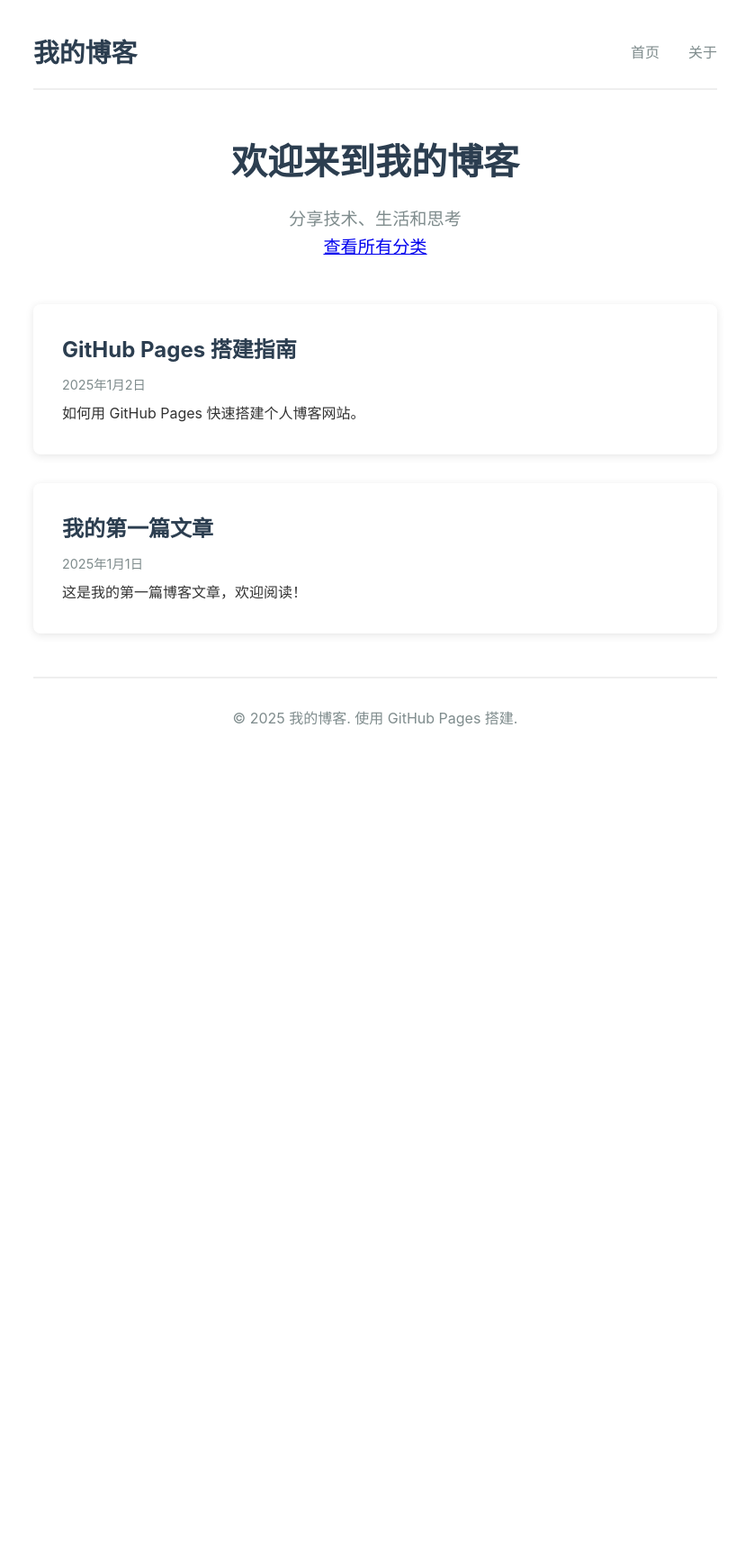
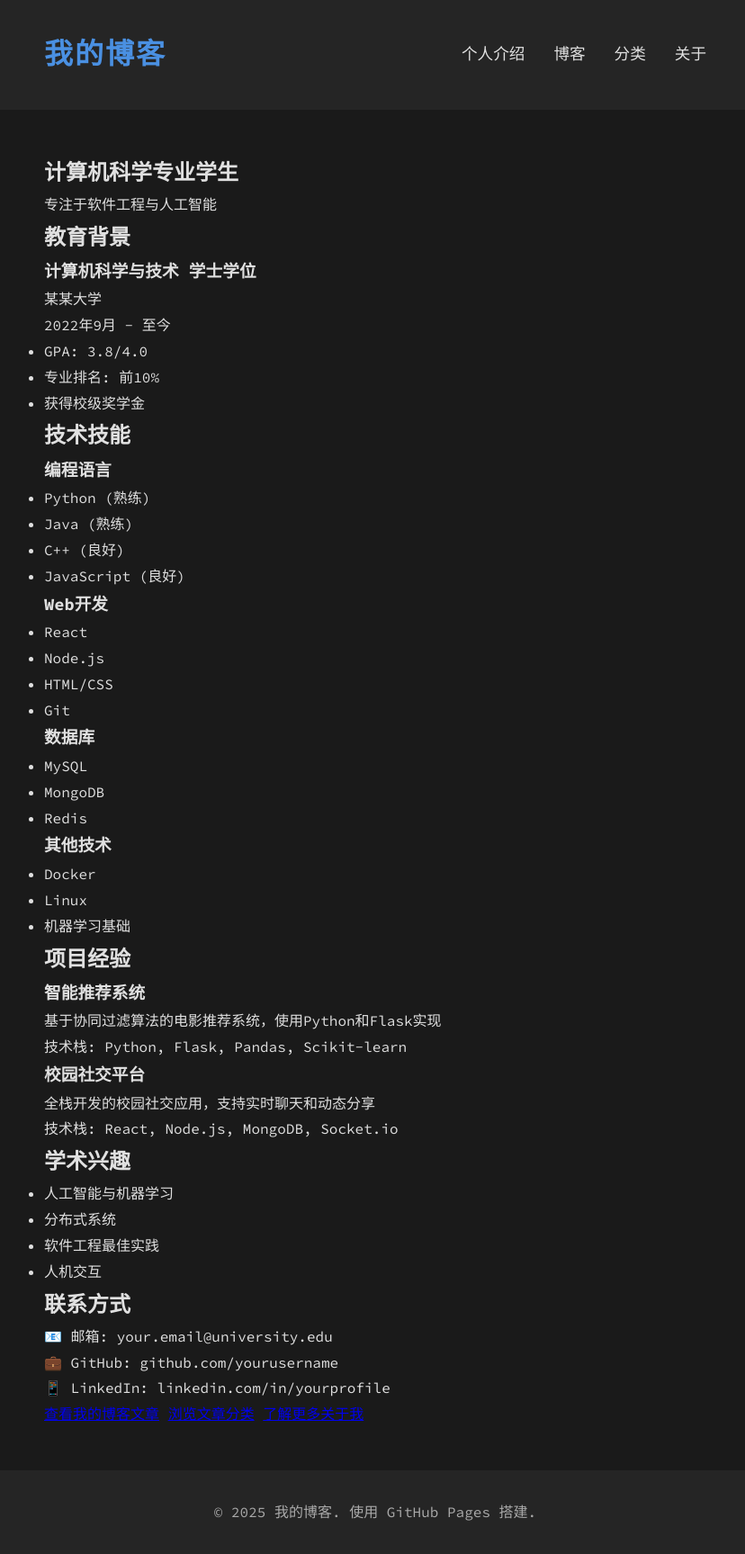
Before and after one commit to jiaaozhe/jiaaozhe.github.io, a Jekyll site: the page built from introduction.md, in a window 1280 px wide. Shown: the whole page at 90% size, without its empty margins (223-1051 px from the left). Built offline with Jekyll 4.4.1, drawn with Linux system fonts in a browser that asks for light colours; before the commit the page ends 900 px from its top, so only the background shows below that.

Commit message:
feat: Redesign website with a modern dark theme

```diff
--- a/_layouts/default.html
+++ b/_layouts/default.html
@@ -4,7 +4,8 @@
     <meta charset="UTF-8">
     <meta name="viewport" content="width=device-width, initial-scale=1.0">
     <title>{% if page.title %}{{ page.title }} - {{ site.title }}{% else %}{{ site.title }}{% endif %}</title>
-    <link rel="stylesheet" href="{{ '/assets/css/styles.css' | relative_url }}">
+    <link rel="stylesheet" href="{{ '/styles.css' | relative_url }}">
+    <link href="https://fonts.googleapis.com/css2?family=Source+Code+Pro:wght@400;700&display=swap" rel="stylesheet">
     {% seo %}
 </head>
 <body>
@@ -12,7 +13,9 @@
         <nav>
             <h1><a href="{{ '/' | relative_url }}">{{ site.title }}</a></h1>
             <ul>
-                <li><a href="{{ '/' | relative_url }}">首页</a></li>
+                <li><a href="{{ '/' | relative_url }}">个人介绍</a></li>
+                <li><a href="{{ '/posts' | relative_url }}">博客</a></li>
+                <li><a href="{{ '/categories' | relative_url }}">分类</a></li>
                 <li><a href="{{ '/about' | relative_url }}">关于</a></li>
             </ul>
         </nav>
--- a/assets/css/styles.css
+++ /dev/null
@@ -1,172 +0,0 @@
-/* 基础样式 */
-* {
-    margin: 0;
-    padding: 0;
-    box-sizing: border-box;
-}
-
-body {
-    font-family: -apple-system, BlinkMacSystemFont, "Segoe UI", Roboto, Helvetica, Arial, sans-serif;
-    line-height: 1.6;
-    color: #333;
-    max-width: 800px;
-    margin: 0 auto;
-    padding: 20px;
-}
-
-/* 导航栏 */
-header {
-    margin-bottom: 2rem;
-}
-
-nav {
-    display: flex;
-    justify-content: space-between;
-    align-items: center;
-    padding: 1rem 0;
-    border-bottom: 2px solid #eee;
-}
-
-nav h1 a {
-    color: #2c3e50;
-    text-decoration: none;
-    font-size: 1.8rem;
-}
-
-nav ul {
-    display: flex;
-    list-style: none;
-    gap: 2rem;
-}
-
-nav a {
-    color: #7f8c8d;
-    text-decoration: none;
-    transition: color 0.3s;
-}
-
-nav a:hover {
-    color: #3498db;
-}
-
-/* 主要内容 */
-.hero {
-    text-align: center;
-    margin: 3rem 0;
-}
-
-.hero h2 {
-    color: #2c3e50;
-    font-size: 2.5rem;
-    margin-bottom: 1rem;
-}
-
-.hero p {
-    color: #7f8c8d;
-    font-size: 1.2rem;
-}
-
-/* 博客文章列表 */
-.blog-posts {
-    margin: 2rem 0;
-}
-
-.post {
-    background: white;
-    padding: 2rem;
-    margin-bottom: 2rem;
-    border-radius: 8px;
-    box-shadow: 0 2px 10px rgba(0,0,0,0.1);
-}
-
-.post h3 a {
-    color: #2c3e50;
-    text-decoration: none;
-    font-size: 1.5rem;
-}
-
-.post h3 a:hover {
-    color: #3498db;
-}
-
-.post-date {
-    color: #7f8c8d;
-    font-size: 0.9rem;
-    margin: 0.5rem 0;
-}
-
-/* 文章内容 */
-.post-content {
-    line-height: 1.8;
-}
-
-.post-content h2, .post-content h3 {
-    color: #2c3e50;
-    margin: 2rem 0 1rem 0;
-}
-
-.post-content p {
-    margin-bottom: 1rem;
-}
-
-.post-content code {
-    background: #f4f4f4;
-    padding: 0.2rem 0.4rem;
-    border-radius: 3px;
-    font-family: 'Monaco', 'Menlo', monospace;
-}
-
-.post-content pre {
-    background: #2c3e50;
-    color: white;
-    padding: 1rem;
-    border-radius: 5px;
-    overflow-x: auto;
-    margin: 1rem 0;
-}
-
-.post-content ul, .post-content ol {
-    margin: 1rem 0;
-    padding-left: 2rem;
-}
-
-/* 返回链接 */
-.back-link {
-    display: inline-block;
-    margin-top: 2rem;
-    color: #3498db;
-    text-decoration: none;
-}
-
-.back-link:hover {
-    text-decoration: underline;
-}
-
-/* 页脚 */
-footer {
-    text-align: center;
-    margin-top: 3rem;
-    padding: 2rem 0;
-    border-top: 2px solid #eee;
-    color: #7f8c8d;
-}
-
-/* 响应式设计 */
-@media (max-width: 768px) {
-    body {
-        padding: 10px;
-    }
-
-    nav {
-        flex-direction: column;
-        gap: 1rem;
-    }
-
-    nav ul {
-        gap: 1rem;
-    }
-
-    .hero h2 {
-        font-size: 2rem;
-    }
-}
--- /dev/null
+++ b/introduction.md
@@ -0,0 +1,109 @@
+---
+layout: default
+title: 个人介绍
+permalink: /
+---
+
+<section class="academic-profile">
+    <div class="profile-header">
+        <h1>计算机科学专业学生</h1>
+        <p class="subtitle">专注于软件工程与人工智能</p>
+    </div>
+
+    <div class="profile-content">
+        <div class="education-section">
+            <h2>教育背景</h2>
+            <div class="education-item">
+                <h3>计算机科学与技术 学士学位</h3>
+                <p class="institution">某某大学</p>
+                <p class="period">2022年9月 - 至今</p>
+                <ul class="achievements">
+                    <li>GPA: 3.8/4.0</li>
+                    <li>专业排名: 前10%</li>
+                    <li>获得校级奖学金</li>
+                </ul>
+            </div>
+        </div>
+
+        <div class="skills-section">
+            <h2>技术技能</h2>
+            <div class="skills-grid">
+                <div class="skill-category">
+                    <h3>编程语言</h3>
+                    <ul>
+                        <li>Python (熟练)</li>
+                        <li>Java (熟练)</li>
+                        <li>C++ (良好)</li>
+                        <li>JavaScript (良好)</li>
+                    </ul>
+                </div>
+
+                <div class="skill-category">
+                    <h3>Web开发</h3>
+                    <ul>
+                        <li>React</li>
+                        <li>Node.js</li>
+                        <li>HTML/CSS</li>
+                        <li>Git</li>
+                    </ul>
+                </div>
+
+                <div class="skill-category">
+                    <h3>数据库</h3>
+                    <ul>
+                        <li>MySQL</li>
+                        <li>MongoDB</li>
+                        <li>Redis</li>
+                    </ul>
+                </div>
+
+                <div class="skill-category">
+                    <h3>其他技术</h3>
+                    <ul>
+                        <li>Docker</li>
+                        <li>Linux</li>
+                        <li>机器学习基础</li>
+                    </ul>
+                </div>
+            </div>
+        </div>
+
+        <div class="projects-section">
+            <h2>项目经验</h2>
+            <div class="project-item">
+                <h3>智能推荐系统</h3>
+                <p class="project-desc">基于协同过滤算法的电影推荐系统，使用Python和Flask实现</p>
+                <p class="tech-stack">技术栈: Python, Flask, Pandas, Scikit-learn</p>
+            </div>
+
+            <div class="project-item">
+                <h3>校园社交平台</h3>
+                <p class="project-desc">全栈开发的校园社交应用，支持实时聊天和动态分享</p>
+                <p class="tech-stack">技术栈: React, Node.js, MongoDB, Socket.io</p>
+            </div>
+        </div>
+
+        <div class="research-section">
+            <h2>学术兴趣</h2>
+            <ul>
+                <li>人工智能与机器学习</li>
+                <li>分布式系统</li>
+                <li>软件工程最佳实践</li>
+                <li>人机交互</li>
+            </ul>
+        </div>
+
+        <div class="contact-section">
+            <h2>联系方式</h2>
+            <p>📧 邮箱: your.email@university.edu</p>
+            <p>💼 GitHub: github.com/yourusername</p>
+            <p>📱 LinkedIn: linkedin.com/in/yourprofile</p>
+        </div>
+    </div>
+
+    <div class="navigation-links">
+        <a href="/posts/" class="nav-link">查看我的博客文章</a>
+        <a href="/categories/" class="nav-link">浏览文章分类</a>
+        <a href="/about/" class="nav-link">了解更多关于我</a>
+    </div>
+</section>
--- a/styles.css
+++ b/styles.css
@@ -1,3 +1,14 @@
+
+:root {
+    --background-color: #1a1a1a;
+    --text-color: #e0e0e0;
+    --primary-color: #4a90e2;
+    --secondary-color: #50e3c2;
+    --header-footer-bg: #252525;
+    --card-bg: #2c2c2c;
+    --border-color: #444;
+}
+
 * {
     margin: 0;
     padding: 0;
@@ -5,20 +16,21 @@
 }
 
 body {
-    font-family: -apple-system, BlinkMacSystemFont, 'Segoe UI', Roboto, sans-serif;
-    line-height: 1.6;
-    color: #333;
-    background-color: #fff;
+    font-family: 'Source Code Pro', monospace;
+    line-height: 1.8;
+    color: var(--text-color);
+    background-color: var(--background-color);
+    transition: background-color 0.3s, color 0.3s;
 }
 
-header {
-    background: #2c3e50;
-    color: white;
-    padding: 1rem 0;
+header, footer {
+    background-color: var(--header-footer-bg);
+    padding: 2rem 0;
+    text-align: center;
 }
 
 nav {
-    max-width: 1200px;
+    max-width: 800px;
     margin: 0 auto;
     padding: 0 2rem;
     display: flex;
@@ -26,104 +38,117 @@ nav {
     align-items: center;
 }
 
-nav h1 {
-    font-size: 1.8rem;
+nav h1 a {
+    font-size: 2rem;
+    color: var(--primary-color);
+    text-decoration: none;
+    font-weight: 700;
+    letter-spacing: 2px;
 }
 
 nav ul {
+    list-style: none;
     display: flex;
-    list-style: none;
     gap: 2rem;
 }
 
-nav a {
-    color: white;
+nav ul a {
+    color: var(--text-color);
     text-decoration: none;
-    transition: opacity 0.3s;
+    font-size: 1.1rem;
+    position: relative;
+    transition: color 0.3s;
 }
 
-nav a:hover {
-    opacity: 0.8;
+nav ul a::after {
+    content: '';
+    position: absolute;
+    width: 0;
+    height: 2px;
+    bottom: -5px;
+    left: 50%;
+    transform: translateX(-50%);
+    background-color: var(--secondary-color);
+    transition: width 0.3s;
+}
+
+nav ul a:hover {
+    color: var(--secondary-color);
+}
+
+nav ul a:hover::after {
+    width: 100%;
 }
 
 main {
     max-width: 800px;
-    margin: 2rem auto;
+    margin: 3rem auto;
     padding: 0 2rem;
 }
 
 .hero {
     text-align: center;
-    margin-bottom: 3rem;
-    padding: 2rem 0;
+    margin-bottom: 4rem;
 }
 
 .hero h2 {
-    font-size: 2.5rem;
+    font-size: 3rem;
+    color: var(--primary-color);
     margin-bottom: 1rem;
-    color: #2c3e50;
 }
 
 .hero p {
     font-size: 1.2rem;
-    color: #666;
+    color: var(--text-color);
 }
 
 .blog-posts {
-    display: flex;
-    flex-direction: column;
+    display: grid;
+    grid-template-columns: 1fr;
     gap: 2rem;
 }
 
 .post {
-    background: #f8f9fa;
+    background-color: var(--card-bg);
     padding: 2rem;
-    border-radius: 8px;
-    border-left: 4px solid #3498db;
+    border-radius: 10px;
+    border-left: 5px solid var(--primary-color);
+    transition: transform 0.3s, box-shadow 0.3s;
 }
 
-.post h3 {
-    margin-bottom: 0.5rem;
+.post:hover {
+    transform: translateY(-5px);
+    box-shadow: 0 10px 20px rgba(0, 0, 0, 0.2);
 }
 
 .post h3 a {
-    color: #2c3e50;
+    color: var(--secondary-color);
     text-decoration: none;
+    font-size: 1.5rem;
+    transition: color 0.3s;
 }
 
 .post h3 a:hover {
-    color: #3498db;
+    color: var(--primary-color);
 }
 
 .post-date {
-    color: #666;
+    color: #aaa;
     font-size: 0.9rem;
     margin-bottom: 1rem;
 }
 
-footer {
-    background: #2c3e50;
-    color: white;
-    text-align: center;
-    padding: 2rem 0;
-    margin-top: 3rem;
+footer p {
+    color: #aaa;
 }
 
 @media (max-width: 768px) {
     nav {
         flex-direction: column;
-        gap: 1rem;
-    }
-
-    nav ul {
-        gap: 1rem;
+        gap: 1.5rem;
     }
 
     .hero h2 {
-        font-size: 2rem;
-    }
-
-    main {
-        padding: 0 1rem;
+        font-size: 2.5rem;
     }
 }
```
Also changed, not shown: index.md (+2 -1 lines).
